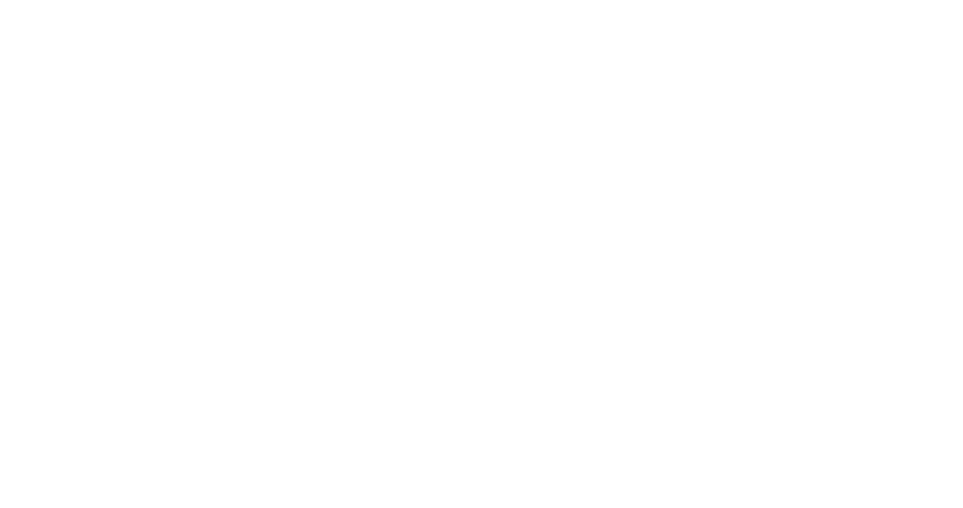
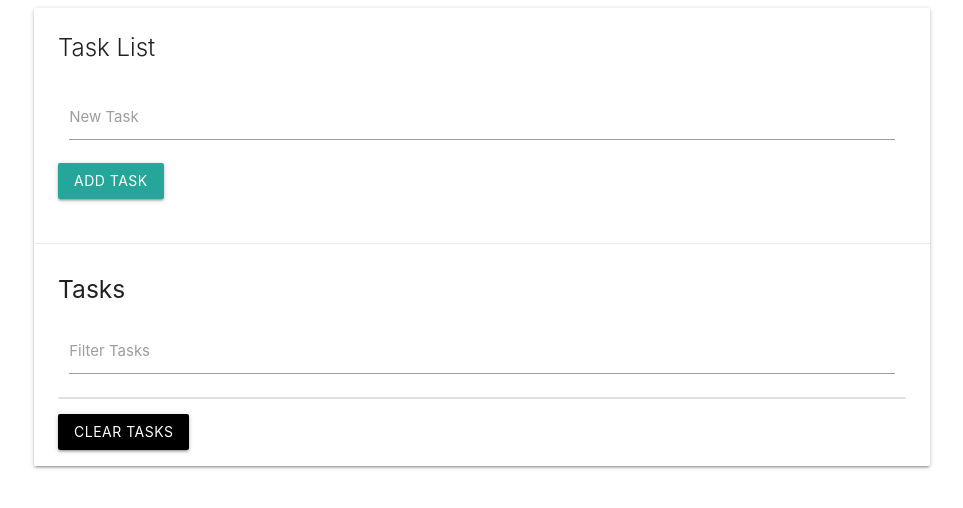
Before and after one commit to CateDunn/Task-List, a plain HTML site: page index.html in a window 1280 px wide. Shown: the whole page, without its empty margins (158-1121 px from the left). Drawn offline with nearby package versions, Linux system fonts and the light colour scheme.

Commit message:
adding basic UI

```diff
--- a/index.html
+++ b/index.html
@@ -8,9 +8,38 @@
   <title>Task List</title>
 </head>
 <body>
+<div class="container">
+  <div class="row">
+    <div class="col-12">
+      <div id="main" class="card">
+        <div class="card-content">
+          <span class="card-title">Task List</span>
+          <div class="row">
+            <form class="task-form"></form>
+            <div class="input-field col s12">
+              <input type="text" name="task" id="task">
+              <label for="task">New Task</label>
+            </div>
+            <input type="submit" value="Add Task" class="btn">
+          </div>
+        </div>
+        <div class="card-action">
+          <h5 id="task-title">Tasks</h5>
+          <div class="input-field col s12">
+            <input type="text" name="filter" id="filter">
+            <label for="filter">Filter Tasks</label>
+          </div>
+          <ul class="collection"></ul>
+          <a href="#" class="clear-tasks btn black">Clear Tasks</a>
+        </div>
+      </div>
+    </div>
+  </div>
+</div>
 
 
   <script src="https://code.jquery.com/jquery-3.5.1.js" integrity="sha256-QWo7LDvxbWT2tbbQ97B53yJnYU3WhH/C8ycbRAkjPDc=" crossorigin="anonymous"></script>
   <script src="https://cdnjs.cloudflare.com/ajax/libs/materialize/1.0.0/js/materialize.min.js"></script>
+  <script src="app.js"></script>
 </body>
 </html>
```
